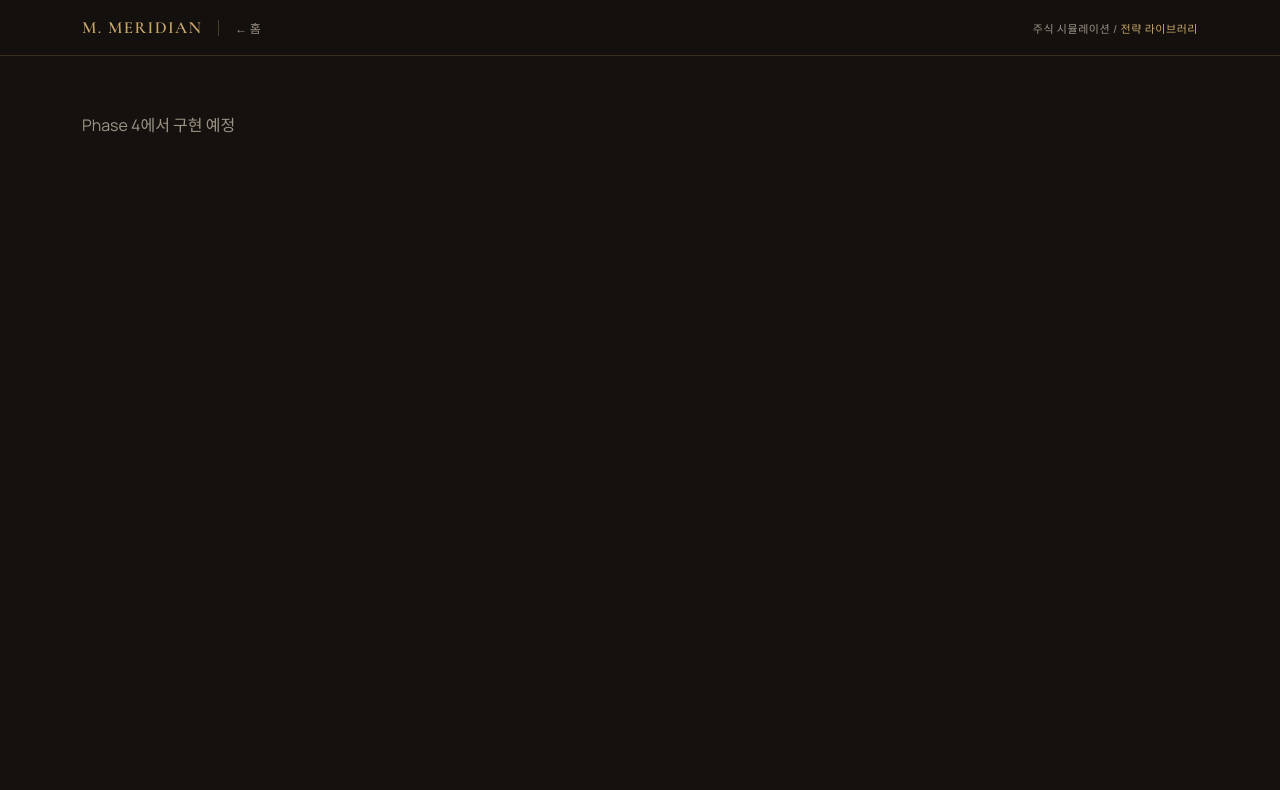
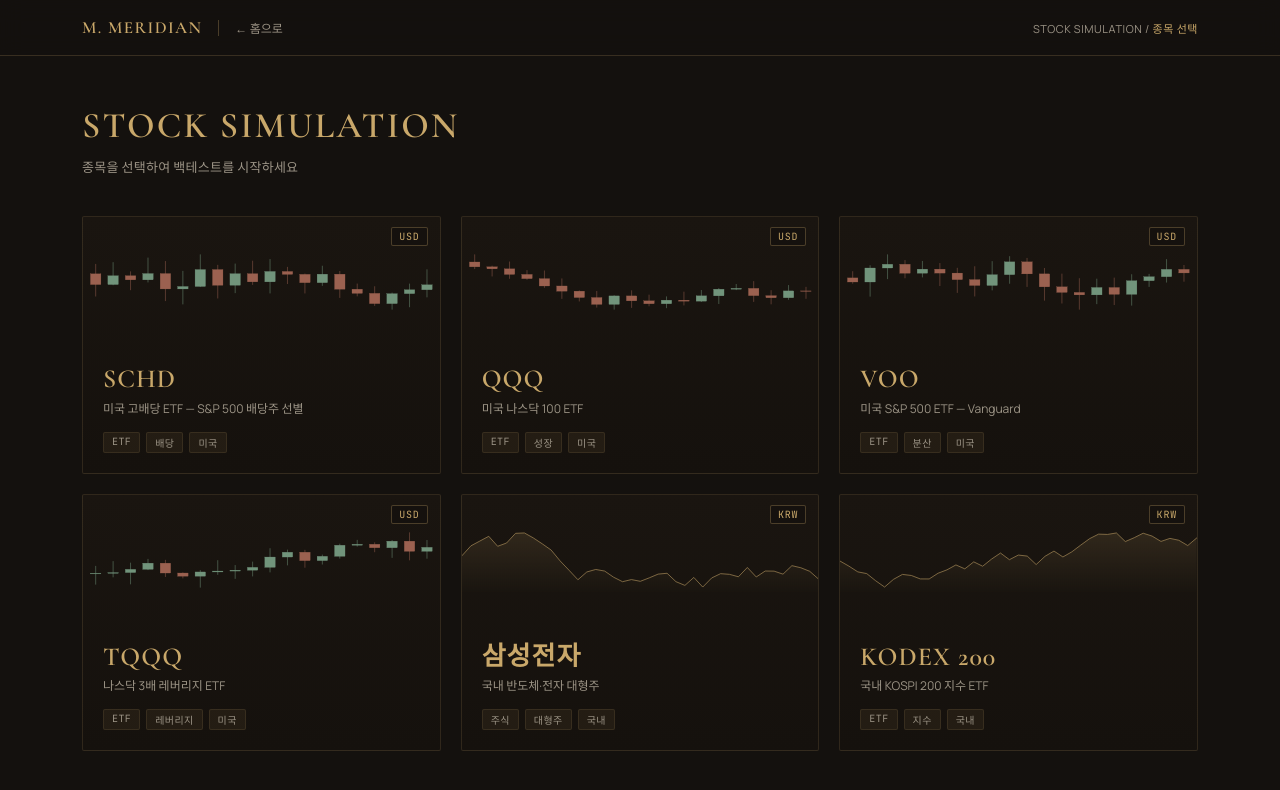
Before and after one commit to lvhh0x/lvhh, a Next.js app: page /stock in a window 1280 px wide. Shown: the top 790 px of the page. Built offline with nearby package versions, Linux system fonts and the light colour scheme; no server answers.

Commit message:
feat(FE-03): implement stock list page (/stock)

```diff
--- a/app/stock/page.tsx
+++ b/app/stock/page.tsx
@@ -1,22 +1,88 @@
-// 주식 시뮬레이션 리스트 페이지
-// Phase 4 (FE-03, FE-04)에서 완성
+// FE-03 — 종목 목록 화면 (Server Component)
+import type { Metadata } from 'next';
+import type { StockConfig } from '@/types/backtest';
+import InnerHeader from '@/components/layout/InnerHeader';
+import StockCard from '@/components/stock/StockCard';
 
-import InnerHeader from '@/components/layout/InnerHeader';
+export const metadata: Metadata = {
+  title: 'Stock Simulation — MERIDIAN',
+};
 
-export default function StockListPage() {
+async function getStocks(): Promise<StockConfig[]> {
+  const base = process.env.NEXT_PUBLIC_BASE_URL ?? 'http://localhost:3000';
+  const res = await fetch(`${base}/api/stocks`, { cache: 'no-store' });
+  if (!res.ok) return [];
+  return res.json() as Promise<StockConfig[]>;
+}
+
+export default async function StockPage() {
+  const stocks = await getStocks();
+
   return (
     <>
+      <style>{`
+        .stock-card:hover { border-color: #C9A86A !important; }
+        .stock-grid {
+          display: grid;
+          grid-template-columns: repeat(3, 1fr);
+          gap: 20px;
+        }
+        @media (max-width: 900px) {
+          .stock-grid { grid-template-columns: repeat(2, 1fr); }
+        }
+        @media (max-width: 600px) {
+          .stock-grid { grid-template-columns: 1fr; }
+        }
+      `}</style>
+
       <InnerHeader
-        backLabel="홈"
+        backLabel="홈으로"
         backHref="/"
-        crumbA="주식 시뮬레이션"
-        crumbB="전략 라이브러리"
+        crumbA="STOCK SIMULATION"
+        crumbB="종목 선택"
       />
-      <main style={{ maxWidth: '1180px', margin: '0 auto', padding: '40px 32px' }}>
-        <p style={{ color: '#9C9486', fontFamily: 'var(--font-manrope), sans-serif' }}>
-          Phase 4에서 구현 예정
-        </p>
-      </main>
+
+      <div
+        style={{
+          maxWidth: '1180px',
+          margin: '0 auto',
+          padding: '48px 32px',
+        }}
+      >
+        {/* 페이지 타이틀 */}
+        <div style={{ marginBottom: '40px' }}>
+          <h1
+            style={{
+              fontFamily: 'var(--font-cormorant), serif',
+              fontSize: '36px',
+              fontWeight: 600,
+              color: '#C9A86A',
+              letterSpacing: '0.06em',
+              margin: '0 0 10px',
+            }}
+          >
+            STOCK SIMULATION
+          </h1>
+          <p
+            style={{
+              fontFamily: 'var(--font-manrope), sans-serif',
+              fontSize: '13px',
+              color: '#9C9486',
+              margin: 0,
+              letterSpacing: '0.02em',
+            }}
+          >
+            종목을 선택하여 백테스트를 시작하세요
+          </p>
+        </div>
+
+        {/* 종목 카드 그리드 */}
+        <div className="stock-grid">
+          {stocks.map((stock) => (
+            <StockCard key={stock.id} stock={stock} />
+          ))}
+        </div>
+      </div>
     </>
   );
 }
```
